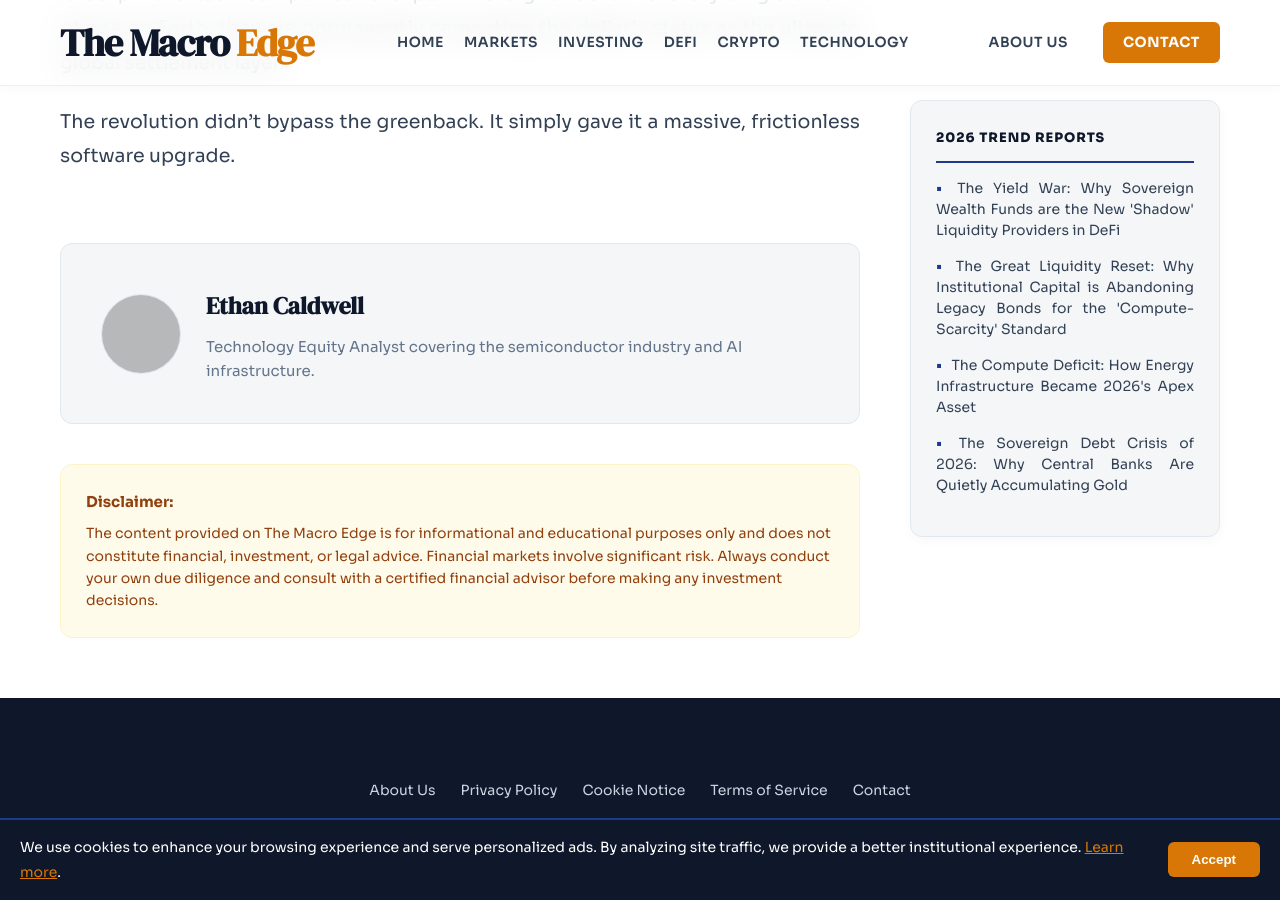
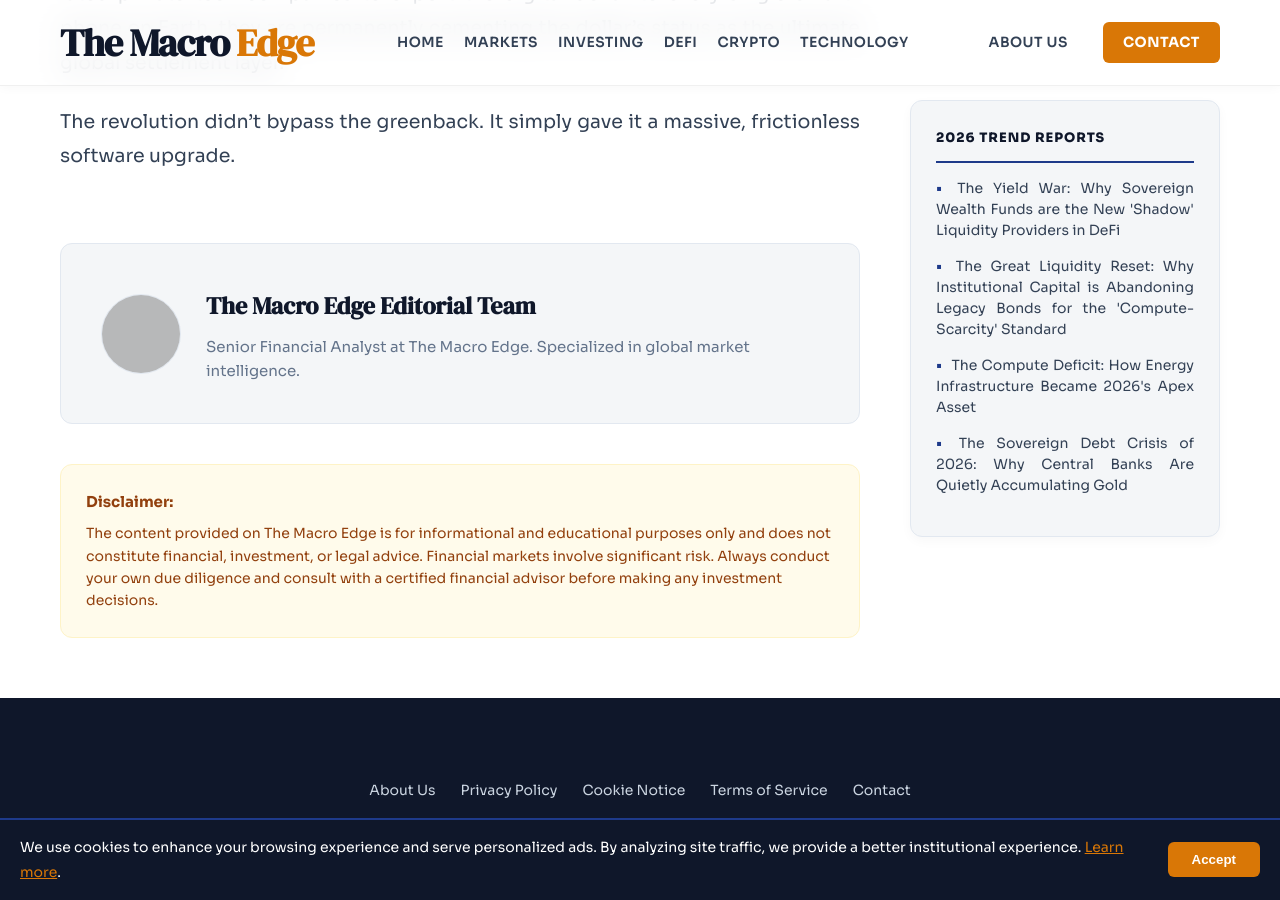
Before and after one commit to Frixx55/FinanceWorld, a Jekyll site: the page built from _posts/2026-04-06-stablecoin-dollar-hegemony.md, in a window 1280 px wide and 900 px high, scrolled down 3435 px. Built offline with Jekyll 4.4.1, drawn with Linux system fonts in a browser that asks for light colours; some of the changed text lies outside the part shown; grey boxes are pictures that could not be loaded.

Commit message:
Update author to 'The Macro Edge Editorial Team'

```diff
--- a/_posts/2026-04-06-stablecoin-dollar-hegemony.md
+++ b/_posts/2026-04-06-stablecoin-dollar-hegemony.md
@@ -2,7 +2,7 @@
 layout: post
 title: "The Digital Dollar Paradox: Why Stablecoins Quietly Saved the Greenback"
 date: 2026-04-06 10:00:00 +0200
-author: "Ethan Caldwell"
+author: "The Macro Edge Editorial Team"
 category: "Crypto"
 image: "https://images.pexels.com/photos/259209/pexels-photo-259209.jpeg"
 excerpt: "While CBDCs dominate headlines, private stablecoins have become the strongest defense for US dollar hegemony in the digital age."
```
